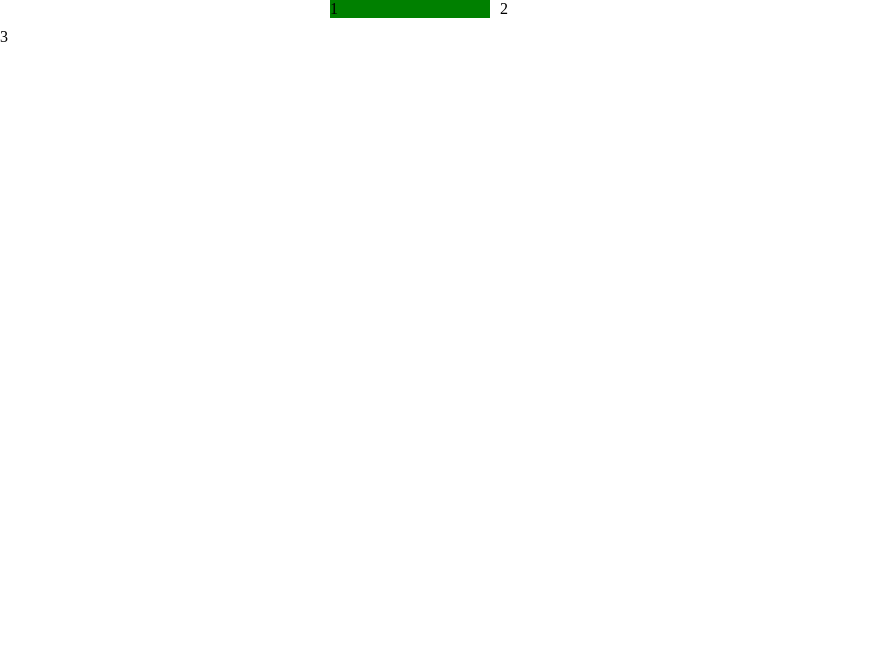
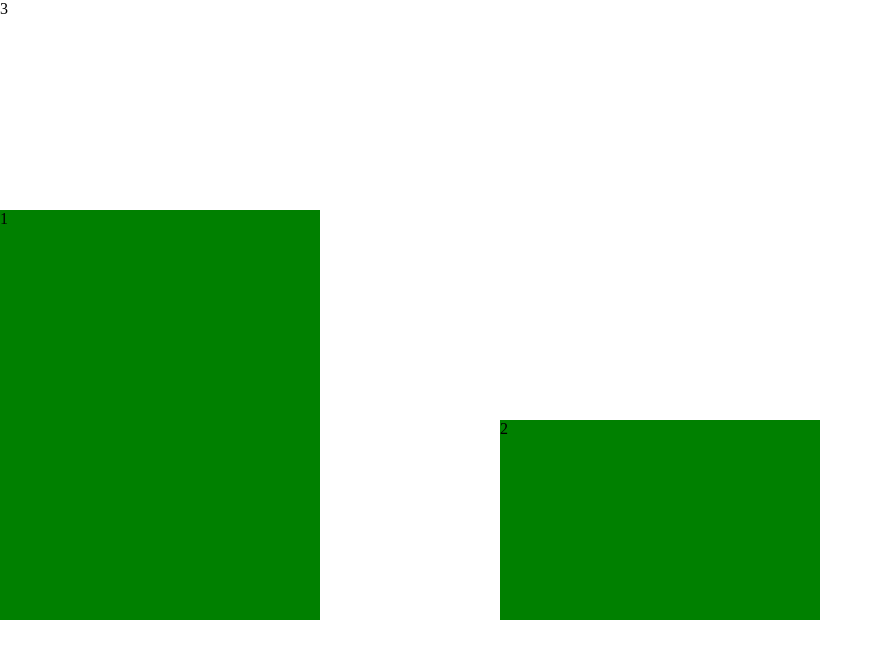
Before and after one commit to Jonathan-Tobias/Binary-Numbers, a plain HTML site: page HTML/Storage2.html in a window 1280 px wide. Shown: the whole page, without its empty margins (0-883 px from the left). Drawn offline with Linux system fonts and the light colour scheme.

Commit message:
Update storage2.css

```diff
--- a/CSS/storage2.css
+++ b/CSS/storage2.css
@@ -4,7 +4,7 @@
 .grid-container {
 
     display: inline-grid;
-    grid-template-rows: 200 ;
+    grid-template-rows: 200px 200px 200px ;
     grid-template-columns: 40vh 20vh 40vh    ;
     grid-gap: 10px;
 
@@ -14,9 +14,18 @@
 .item1 {
     background-color: green;
     grid-column-start: 1;
-    grid-column: 2;
+    grid-column-end: 2;
+    grid-row-start: 2;
+
+    grid-row-end: 4;
 }
 .item2 {
+    background-color: green;
+    grid-column-start: 3;
+    grid-column-end: 4;
+    grid-row-start: 3;
+
+    grid-row-end: 4;
 
 
 }
```
